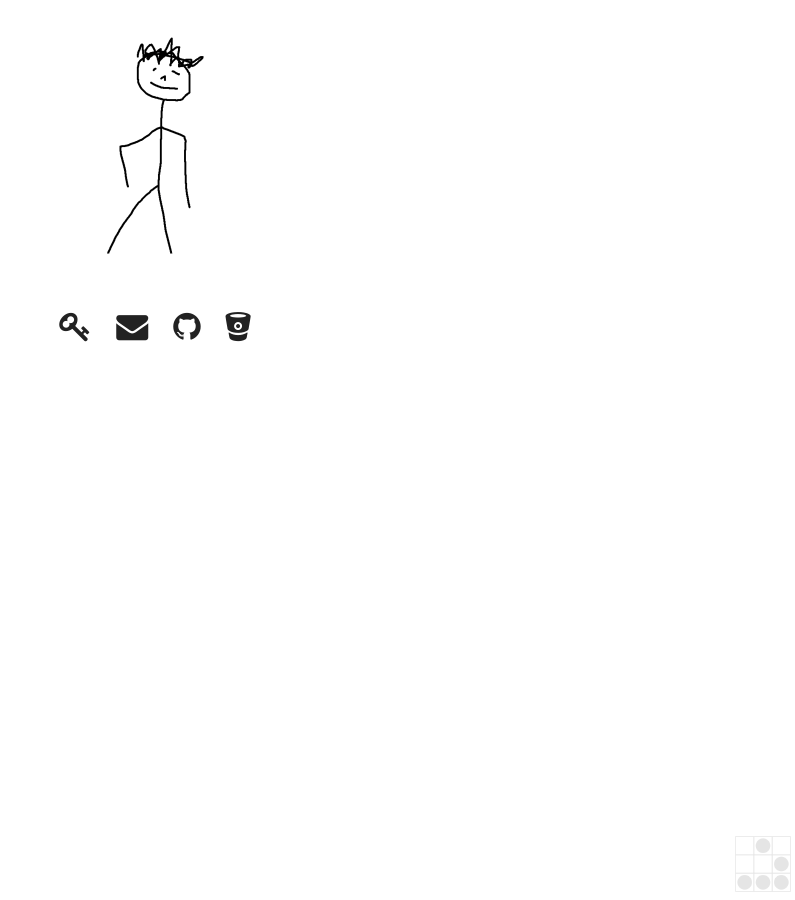
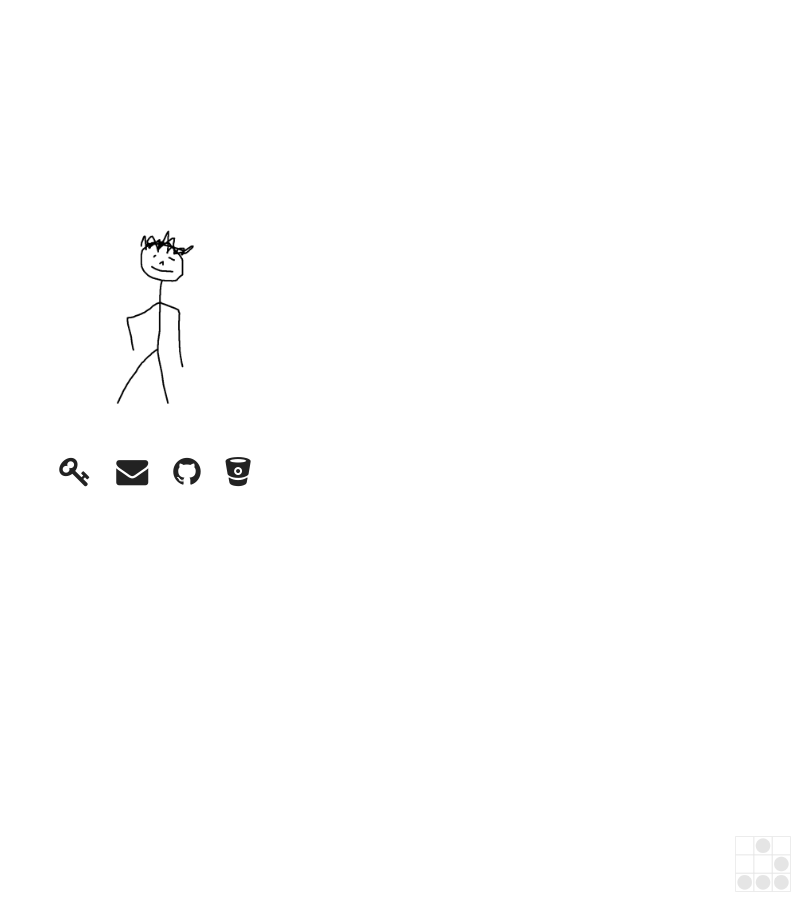
Before and after one commit to calder/calder.github.io.old, a Jekyll site: the page index.html, which Jekyll copies as it is, in a window 1280 px wide. Shown: the whole page, without its empty margins (485-1280 px from the left). Built offline with Jekyll 4.4.1, drawn with Linux system fonts in a browser that asks for light colours; nearby versions of some CDN libraries; Markdown is read by kramdown in place of the engine named in the settings.

Commit message:
Hack-centered index.html.

```diff
--- a/css/main.css
+++ b/css/main.css
@@ -11,6 +11,13 @@
   color: #222;
   font-weight: bolder;
   text-decoration: none;
+}
+
+.centered {
+  position: fixed;
+  top: 40%;
+  left: 50%;
+  transform: translate(-50%, -50%);
 }
 
 .large { font-size: 125%; }
--- a/index.html
+++ b/index.html
@@ -1,7 +1,37 @@
----
-layout: default
-title: Calder
----
+<!DOCTYPE html>
+<html>
 
-<div>
-</div>
+<head>
+  <meta charset="utf-8">
+  <meta http-equiv="X-UA-Compatible" content="IE=edge,chrome=1">
+  <title>Calder Coalson</title>
+  <meta name="viewport" content="width=device-width">
+  <link rel="stylesheet" href="http://fonts.googleapis.com/css?family=Lato:100,400,700">
+  <link rel="stylesheet" href="/css/main.css">
+  <link href="//netdna.bootstrapcdn.com/font-awesome/4.1.0/css/font-awesome.css" rel="stylesheet">
+</head>
+
+<body>
+
+  <div class="centered">
+
+    <div class="header">
+      <h1 class="title">
+        <a class="avatar" href="/"><img src="/img/avatar.png" width="256"></a>
+      </h1>
+    </div>
+
+    <div class="footer">
+      <a href="/keys/F4C7B391.txt"><i class="fa fa-key" title="Public key"></i></a>
+      <a href="mailto:caldercoalson@gmail.com" title="Email me"><i class="fa fa-envelope"></i></a>
+      <a href="https://github.com/calder" title="Github profile"><i class="fa fa-github"></i></a>
+      <a href="https://bitbucket.org/calder" title="Bitbucket profile"><i class="fa fa-bitbucket"></i></a>
+    </div>
+
+  </div>
+
+  <div class="glider"><img src="/img/glider.png"></div>
+
+</body>
+
+</html>
```
Also changed, not shown: _layouts/default.html (line endings or trailing spaces).
